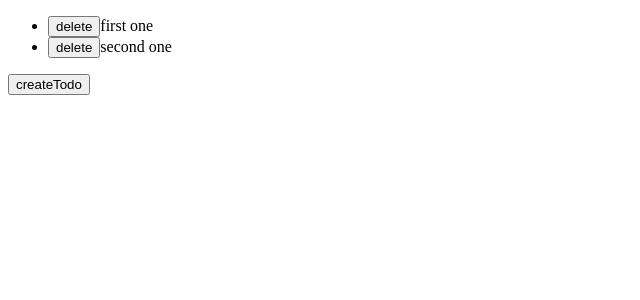
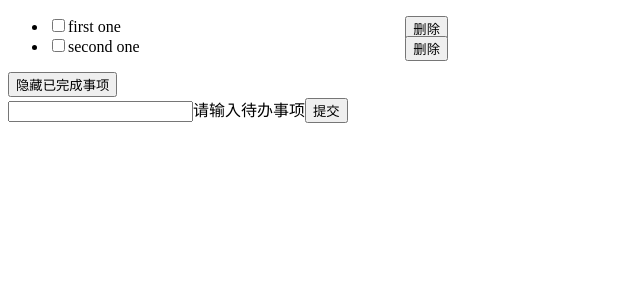
Before and after one commit to MaoScut/Todo, a React app: page / in a window 1280 px wide. Shown: the top 300 px of the page, without its empty margins (0-640 px from the left). Built offline with nearby package versions, Linux system fonts and the light colour scheme; what flux would draw is missing.

Commit message:
添加功能 1.增加待办事项 2.勾选完成事项 3.显示，隐藏已完成事项 第三个功能，要增加一个状态，感觉redux会清晰一些，flux要修改到不想关的代码（items状态）

```diff
--- a/actions/TodoAction.js
+++ b/actions/TodoAction.js
@@ -13,6 +13,17 @@ const TodoAction = {
       id,
     });
   },
+  check(id) {
+    AppDispatcher.dispatch({
+      actionType: 'CHECK_TODO',
+      id,
+    });
+  },
+  hide() {
+    AppDispatcher.dispatch({
+      actionType: 'HIDE_TODO',
+    });
+  },
 };
 
 export default TodoAction;
--- a/src/components/Todo.jsx
+++ b/src/components/Todo.jsx
@@ -3,6 +3,8 @@ import React from 'react';
 import PropTypes from 'prop-types';
 import TodoStore from '../../stores/TodoStore';
 import TodoAction from '../../actions/TodoAction';
+// import styles from './main.css';
+import './main.scss';
 
 class Todo extends React.Component {
   constructor(props) {
@@ -23,33 +25,46 @@ class Todo extends React.Component {
   onChange() {
     this.setState({
       todos: TodoStore.getAll(),
+      hideDone: TodoStore.getHide(),
     });
   }
-  // createTodo() {
-  //   TodoAction.create({id:uuid.v4(),content: '3rd stuff'});
-  // }
-  // deleteTodo(id) {
-  //   TodoAction.delete(id);
-  // }
   render() {
     return (
       <div>
-        <List items={this.state.todos} onDelete={TodoAction.delete} />
-        <button onClick={() => TodoAction.create({ id: uuid.v4(), content: '3rd stuff' })}>createTodo</button>
+        <List
+          items={this.state.todos}
+          hideDone={this.state.hideDone}
+          hideHandle={TodoAction.hide}
+        />
+        <CreateTodo onCreate={TodoAction.create} />
       </div>
     );
   }
 }
 
-function List({ items, onDelete }) {
-  const list = items.map(v => (
-    <li key={v.id}>
-      <button onClick={() => onDelete(v.id)}>delete</button>{v.content}
-    </li>));
+function List({ items, hideHandle, hideDone }) {
+  const list = items.map((item) => {
+    const { id, content, checked } = item;
+    return (
+      <TodoItem
+        key={id}
+        id={id}
+        content={content}
+        checked={checked}
+        hideDone={hideDone}
+        deleteHandle={TodoAction.delete}
+        checkHandle={TodoAction.check}
+      />
+    );
+  });
+  const buttonText = hideDone ? '显示已完成事项' : '隐藏已完成事项';
   return (
-    <ul>
-      {list}
-    </ul>
+    <div>
+      <ul>
+        {list}
+      </ul>
+      <button onClick={() => hideHandle()}>{buttonText}</button>
+    </div>
   );
 }
 List.propTypes = {
@@ -61,7 +76,50 @@ List.propTypes = {
     id: PropTypes.string,
     content: PropTypes.string,
   })),
-  onDelete: PropTypes.func,
+  hideDone: PropTypes.bool,
+  hideHandle: PropTypes.func,
 };
 
+function CreateTodo({ onCreate }) {
+  let textInput = null;
+  return (
+    <div>
+      <input type="text" ref={(input) => { textInput = input; }} />请输入待办事项
+      <input
+        type="submit"
+        value="提交"
+        onClick={() => onCreate({
+          content: textInput.value,
+          id: uuid.v4(),
+          checked: false,
+        })}
+      />
+    </div>
+  );
+}
+CreateTodo.propTypes = {
+  onCreate: PropTypes.func,
+};
+
+// todo item再加一个属性hidden
+function TodoItem({ content, id, checked, hideDone, deleteHandle, checkHandle }) {
+  const className = checked && hideDone ? 'hidden' : '';
+  return (
+    <li className={className}>
+      <input type="checkbox" checked={checked} onClick={() => checkHandle(id)} />
+      {content}
+      <button className="delete-btn" onClick={() => deleteHandle(id)}>删除</button>
+    </li>
+  );
+}
+TodoItem.propTypes = {
+  content: PropTypes.string,
+  id: PropTypes.string,
+  checked: PropTypes.bool,
+  hideDone: PropTypes.bool,
+  deleteHandle: PropTypes.func,
+  checkHandle: PropTypes.func,
+};
+
+
 export default Todo;
--- /dev/null
+++ b/src/components/main.css
@@ -0,0 +1,3 @@
+.hiiden{
+  display: none;
+}
--- /dev/null
+++ b/src/components/main.scss
@@ -0,0 +1,13 @@
+.hidden{
+  display: none;
+}
+ul{
+  max-width: 400px;
+  li{
+    position: relative;
+    .delete-btn{
+      right: 0;
+      position: absolute;
+    }
+  }
+}
--- a/src/index.jsx
+++ b/src/index.jsx
@@ -15,11 +15,34 @@ const render = (Component) => {
   );
 };
 
+// render(App);
+
+// // Hot Module Replacement API
+// if (module.hot) {
+//   module.hot.accept('./components/Todo', () => {
+//     // const NextApp = require('./components/Todo').default;
+//     render(App);
+//   });
+// }
+
+// ReactDOM.render(
+//   <AppContainer>
+//     <App />
+//   </AppContainer>,
+//   document.getElementById('root'),
+// );
 render(App);
 
 // Hot Module Replacement API
 if (module.hot) {
-  module.hot.accept('./components/Todo.jsx', () => {
-    render(App);
+  module.hot.accept('./components/Todo', () => {
+    const NextApp = require('./components/Todo').default;
+    // ReactDOM.render(
+    //   <AppContainer>
+    //     <NextApp />
+    //   </AppContainer>,
+    //   document.getElementById('root'),
+    // );
+    render(NextApp);
   });
 }
--- a/stores/TodoStore.js
+++ b/stores/TodoStore.js
@@ -6,11 +6,14 @@ import AppDispatcher from '../dispatcher/AppDispatcher';
 let todos = [{
   id: uuid.v4(),
   content: 'first one',
+  checked: false,
 },
 {
   id: uuid.v4(),
   content: 'second one',
+  checked: false,
 }];
+let hideDone = false;
 const TodoStore = Object.assign({}, EventEmitter.prototype, {
   getAll() {
     return todos;
@@ -20,6 +23,17 @@ const TodoStore = Object.assign({}, EventEmitter.prototype, {
   },
   deleteTodo(id) {
     todos = todos.filter(item => item.id !== id);
+  },
+  checkItem(id) {
+    const item = todos.find(v => v.id === id);
+    item.checked = !item.checked;
+    // todos.find(v => v.id === id).
+  },
+  toggle() {
+    hideDone = !hideDone;
+  },
+  getHide() {
+    return hideDone;
   },
   emitChange() {
     this.emit('change');
@@ -41,7 +55,16 @@ AppDispatcher.register((action) => {
       TodoStore.deleteTodo(action.id);
       TodoStore.emitChange();
       break;
+    case 'CHECK_TODO':
+      TodoStore.checkItem(action.id);
+      TodoStore.emitChange();
+      break;
+    case 'HIDE_TODO':
+      TodoStore.toggle();
+      TodoStore.emitChange();
+      break;
     default:
+      throw Error('Uncaught action type!');
   }
 });
 
```
Also changed, not shown: src/.babelrc (deleted).
